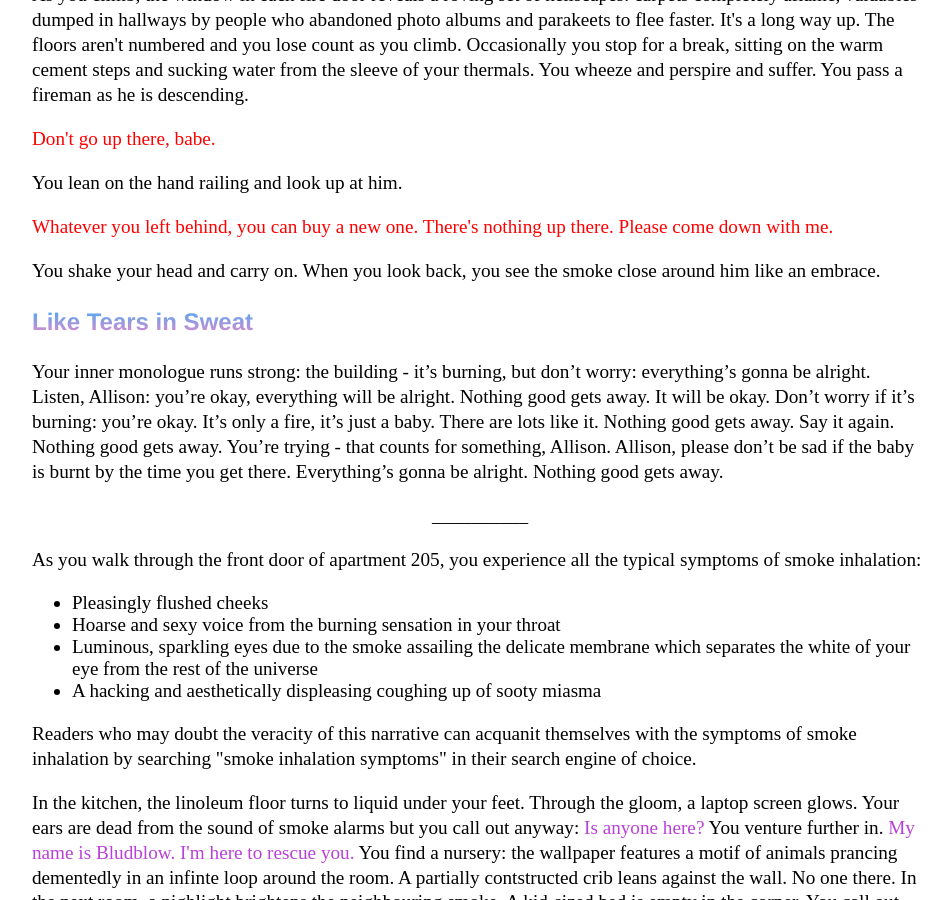
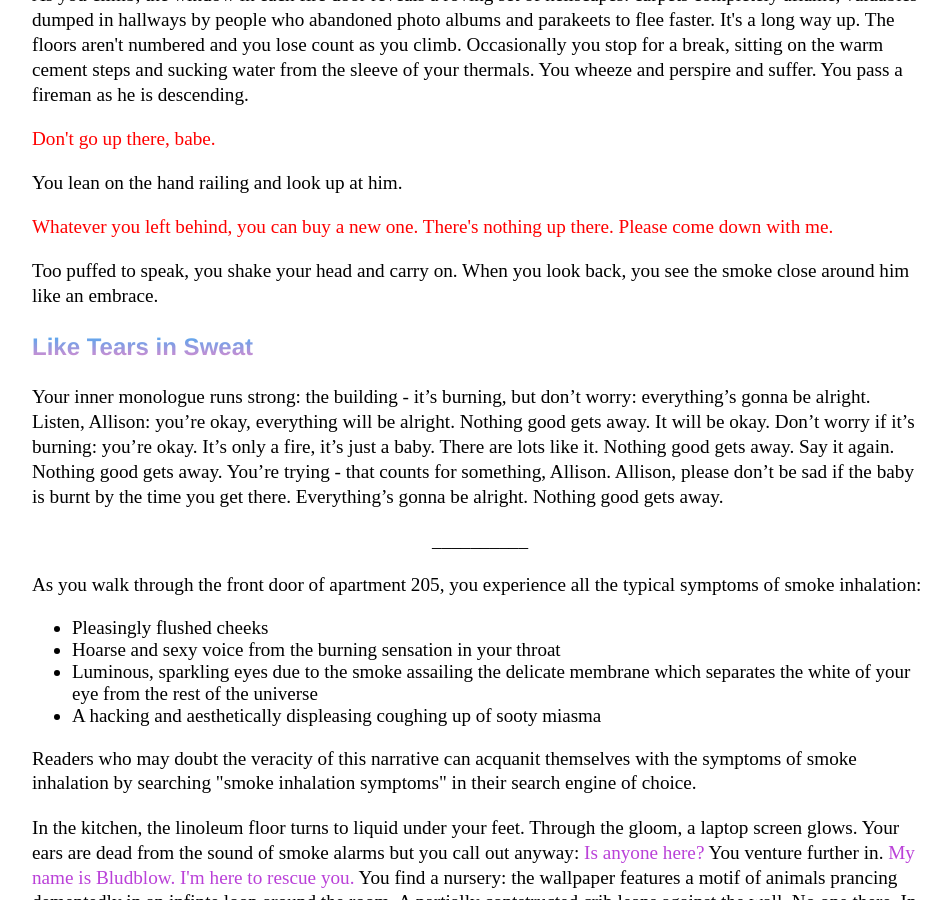
Before and after one commit to Pinelife/pinelife.github.io, a Jekyll site: the page Hellhole/Room12.html, which Jekyll copies as it is, in a window 1280 px wide and 900 px high, scrolled down 2158 px. Shown: the whole window, without its empty margins (160-1111 px from the left). Built offline with Jekyll 4.4.1, drawn with Linux system fonts in a browser that asks for light colours.

Commit message:
Update Room12.html

```diff
--- a/Hellhole/Room12.html
+++ b/Hellhole/Room12.html
@@ -137,7 +137,7 @@ thermals. You wheeze and perspire and suffer. You pass a fireman as he is descen
 <p style="color:red;">Don't go up there, babe.</p>
 <p>You lean on the hand railing and look up at him.</p>
 <p style="color:red;">Whatever you left behind, you can buy a new one. There's nothing up there. Please come down with me.</p>
-<p>You shake your head and carry on. When you look back, you see the smoke close around him like an embrace.</p>
+<p>Too puffed to speak, you shake your head and carry on. When you look back, you see the smoke close around him like an embrace.</p>
 <h3>Like Tears in Sweat</h3>
 <p>
 Your inner monologue runs strong: the building - it’s burning, but don’t worry: everything’s gonna be alright. Listen, Allison: you’re okay, everything will be alright. Nothing good gets
```
